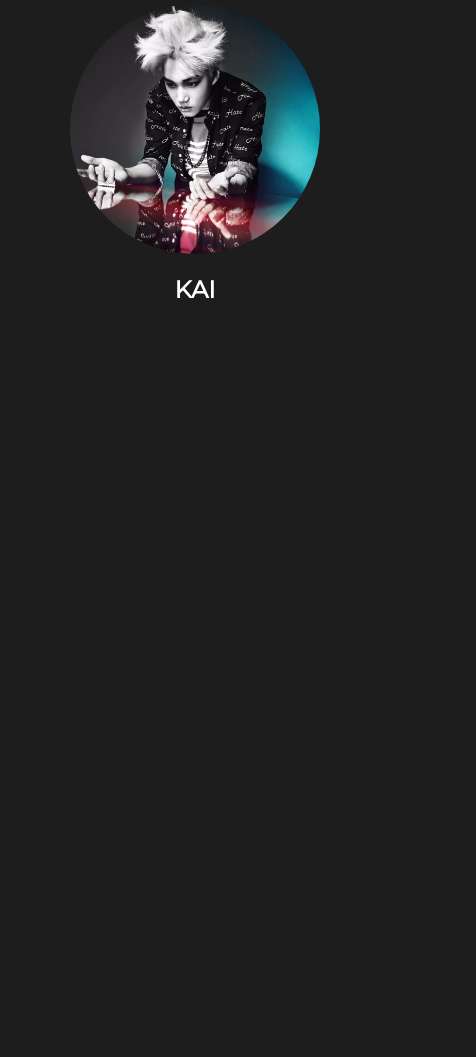
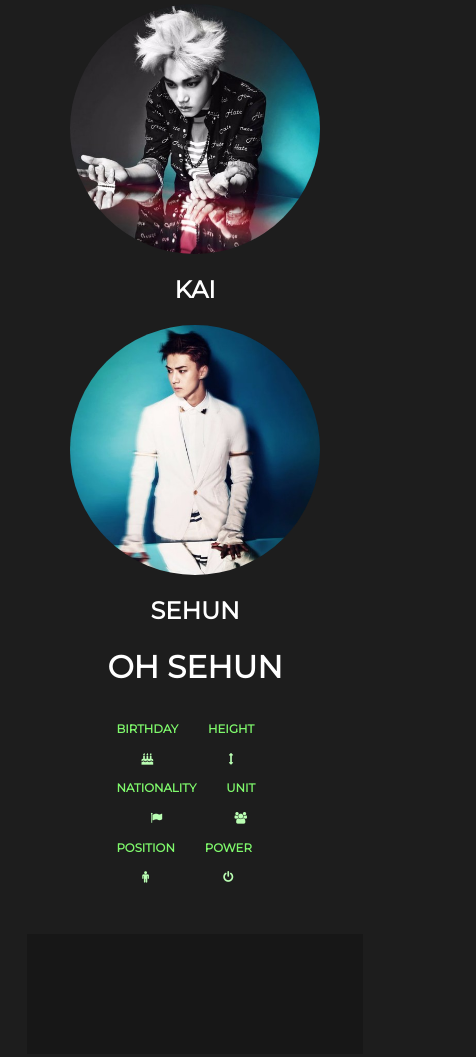
Before and after one commit to aliciaoshzyx/project4_EXO, a plain HTML site: page HTML/memberInfo.html in a window 390 px wide. Shown: the part 491-1548 px from the top of the page, 476 px wide, since content can reach past the window. Before the commit the page ends 844 px from the top, so only its background shows below. Drawn offline with nearby package versions, Linux system fonts and the light colour scheme.

Commit message:
fix responsive

```diff
--- a/CSS/memberInfo.css
+++ b/CSS/memberInfo.css
@@ -208,7 +208,7 @@ h4{
     }
 
     .iconInfo{
-        margin-left:15%;
+        margin-left:25%;
 
     }
 
@@ -226,7 +226,7 @@ h4{
 {
     .iconInfo{
         margin:2%;
-        margin-left:3%;
+        margin-left:20%;
     }
 
     .icon{
--- a/HTML/memberInfo.html
+++ b/HTML/memberInfo.html
@@ -67,20 +67,12 @@
                                         <h4>BIRTHDAY</h4>
                                         <i id="cake" class="fa fa-birthday-cake" aria-hidden="true"></i>
                                     </div>
-                                    <div id="position" class="icon">
-                                        <h4>POSITION</h4>
-                                        <i class="fa fa-male" aria-hidden="true"></i>
-                                    </div>
                                     <div id="height" class="icon">
                                         <h4>HEIGHT</h4>
                                         <i class="fa fa-arrows-v" aria-hidden="true"></i>
                                     </div>
                                 </div>
                                 <div class="row">
-                                    <div id="power" class="icon">
-                                        <h4>POWER</h4>
-                                        <i class="fa fa-power-off" aria-hidden="true"></i>
-                                    </div>
                                     <div id="nationality" class="icon">
                                         <h4>NATIONALITY</h4>
                                         <i class="fa fa-flag" aria-hidden="true"></i>
@@ -88,6 +80,17 @@
                                     <div id="unit" class="icon">
                                         <h4>UNIT</h4>
                                         <i class="fa fa-users" aria-hidden="true"></i>
+                                    </div>
+                                </div>
+                                <div class="row">
+
+                                    <div id="position" class="icon">
+                                        <h4>POSITION</h4>
+                                        <i class="fa fa-male" aria-hidden="true"></i>
+                                    </div>
+                                    <div id="power" class="icon">
+                                        <h4>POWER</h4>
+                                        <i class="fa fa-power-off" aria-hidden="true"></i>
                                     </div>
                                 </div>
                             </div>
@@ -117,20 +120,12 @@
                                                 <h4>BIRTHDAY</h4>
                                                 <i id="cake" class="fa fa-birthday-cake" aria-hidden="true"></i>
                                             </div>
-                                    <div id="position" class="icon">
-                                        <h4>POSITION</h4>
-                                        <i class="fa fa-male" aria-hidden="true"></i>
-                                    </div>
                                             <div id="height" class="icon">
                                                 <h4>HEIGHT</h4>
                                                 <i class="fa fa-arrows-v" aria-hidden="true"></i>
                                             </div>
                                         </div>
                                         <div class="row">
-                                    <div id="power" class="icon">
-                                        <h4>POWER</h4>
-                                        <i class="fa fa-power-off" aria-hidden="true"></i>
-                                    </div>
                                             <div id="nationality" class="icon">
                                                 <h4>NATIONALITY</h4>
                                                 <i class="fa fa-flag" aria-hidden="true"></i>
@@ -140,8 +135,72 @@
                                                 <i class="fa fa-users" aria-hidden="true"></i>
                                             </div>
                                         </div>
+                                        <div class="row">
+
+                                            <div id="position" class="icon">
+                                                <h4>POSITION</h4>
+                                                <i class="fa fa-male" aria-hidden="true"></i>
+                                            </div>
+                                            <div id="power" class="icon">
+                                                <h4>POWER</h4>
+                                                <i class="fa fa-power-off" aria-hidden="true"></i>
+                                            </div>
+                                        </div>
                             </div>
                             <div id="kaiDisplayBox" class="displayBox">
+                            </div>
+                        </div>
+                    </div>
+                </div>
+                <div id="sehun" class="member">
+                    <div id="collapse" id="collapse">
+                        <div id="collapseImg" class="collapseImg colI">
+                            <img src="../media/sehun/sehunO.jpg" alt="sehunOverdoseTeaserImage" class="themeImg">
+                        </div>
+                        <div>
+                            <h2 class="center">SEHUN</h2>
+                        </div>
+                    </div>
+                    <div id="expand">
+                        <div id="image" class = "image expandImg">
+                            <img src="../media/sehun/sehunO.jpg" alt="sehunOverdoseTeaserImage" class="themeImg">
+                        </div>
+                        <div id="info" class ="infoSection">
+                            <h1 id="name">OH SEHUN</h1>
+                            <div class="iconInfo">
+                                    <div class="row">
+                                            <div id="birthday" class="icon">
+                                                <h4>BIRTHDAY</h4>
+                                                <i id="cake" class="fa fa-birthday-cake" aria-hidden="true"></i>
+                                            </div>
+                                            <div id="height" class="icon">
+                                                <h4>HEIGHT</h4>
+                                                <i class="fa fa-arrows-v" aria-hidden="true"></i>
+                                            </div>
+                                        </div>
+                                        <div class="row">
+                                            <div id="nationality" class="icon">
+                                                <h4>NATIONALITY</h4>
+                                                <i class="fa fa-flag" aria-hidden="true"></i>
+                                            </div>
+                                            <div id="unit" class="icon">
+                                                <h4>UNIT</h4>
+                                                <i class="fa fa-users" aria-hidden="true"></i>
+                                            </div>
+                                        </div>
+                                        <div class="row">
+
+                                            <div id="position" class="icon">
+                                                <h4>POSITION</h4>
+                                                <i class="fa fa-male" aria-hidden="true"></i>
+                                            </div>
+                                            <div id="power" class="icon">
+                                                <h4>POWER</h4>
+                                                <i class="fa fa-power-off" aria-hidden="true"></i>
+                                            </div>
+                                        </div>
+                            </div>
+                            <div id="sehunDisplayBox" class="displayBox">
                             </div>
                         </div>
                     </div>
```
Lines whose indentation alone changed are shown as unchanged.
